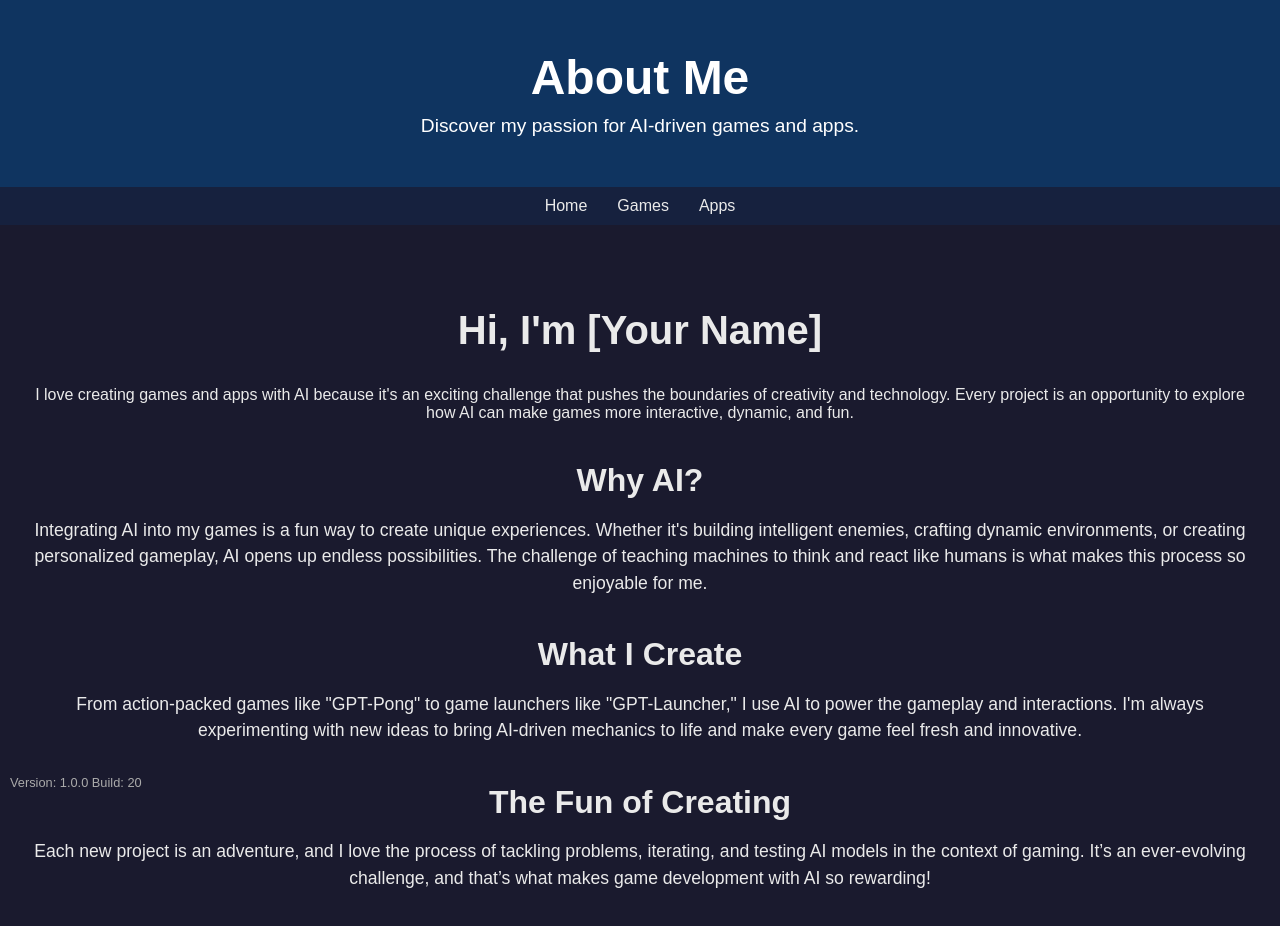
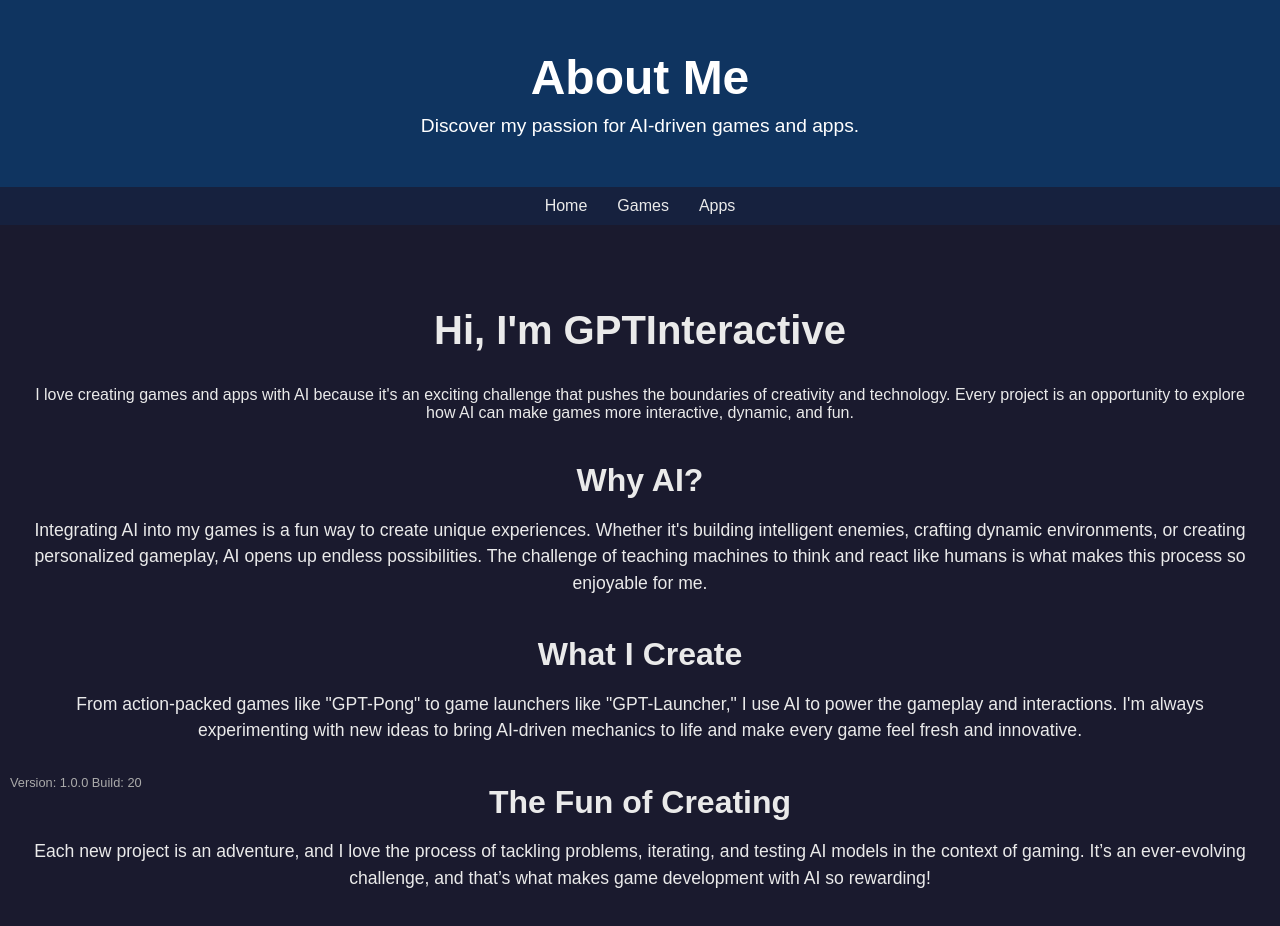
Before and after one commit to GPTInteractive/GPTInteractive, a plain HTML site: page about.html in a window 1280 px wide. Drawn offline with Linux system fonts and the light colour scheme.

Commit message:
Update about.html

```diff
--- a/about.html
+++ b/about.html
@@ -79,7 +79,7 @@
         <a href="apps.html">Apps</a>
     </nav>
     <div class="content">
-        <h2>Hi, I'm [Your Name]</h2>
+        <h2>Hi, I'm GPTInteractive</h2>
         <p>I love creating games and apps with AI because it's an exciting challenge that pushes the boundaries of creativity and technology. Every project is an opportunity to explore how AI can make games more interactive, dynamic, and fun.</p>
 
         <div class="section">
```
